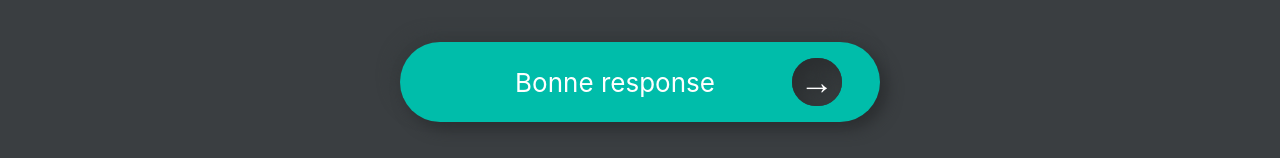
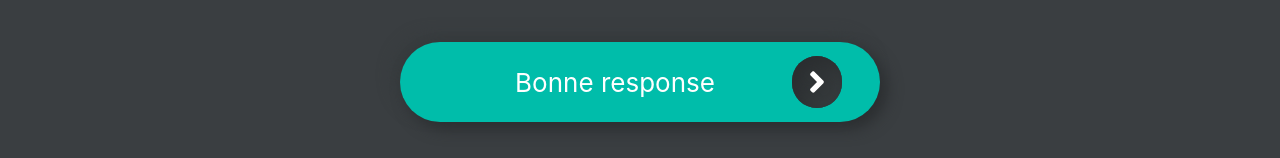
Before and after one commit to ditiz/irregular-verbs, a React (Create React App) app: page / in a window 1280 px wide. Both pictures are taken after a click on the button "cut". Shown: the part 265-423 px from the top of the page. Built offline with nearby package versions, Linux system fonts and the light colour scheme.

Commit message:
add arrow icon for next

```diff
--- a/package.json
+++ b/package.json
@@ -12,6 +12,7 @@
     "@types/react-dom": "^16.9.6",
     "react": "^16.13.1",
     "react-dom": "^16.13.1",
+    "react-icons": "^3.9.0",
     "react-scripts": "3.4.1",
     "typescript": "^3.7.5"
   },
--- a/src/App.css
+++ b/src/App.css
@@ -130,6 +130,12 @@ main {
     font-size: calc(10px + 3vmin);
     padding: 0.3rem 0.5rem;
     border: none;
+    height: 3.3rem;
+
+    display: flex;
+    flex-direction: row;
+    align-items: center;
+    justify-content: center;
 
     border-radius: 50px;
     background: #313537;
--- a/src/Message/Message.tsx
+++ b/src/Message/Message.tsx
@@ -1,4 +1,5 @@
 import React from 'react';
+import { FaAngleRight } from 'react-icons/fa';
 
 interface IMessage {
     status: 'truth' | 'wrong' | 'ignore';
@@ -13,7 +14,9 @@ function Message({ status, title, next }: IMessage) {
                 <div className="truth">
                     <div></div>
                     Bonne response
-                    <button onClick={next}>→</button>
+                    <button onClick={next}>
+                        <FaAngleRight />
+                    </button>
                 </div>
             </div>
         );
```
Also changed, not shown: 1 other file (tests, documents, lock files or other folders).
